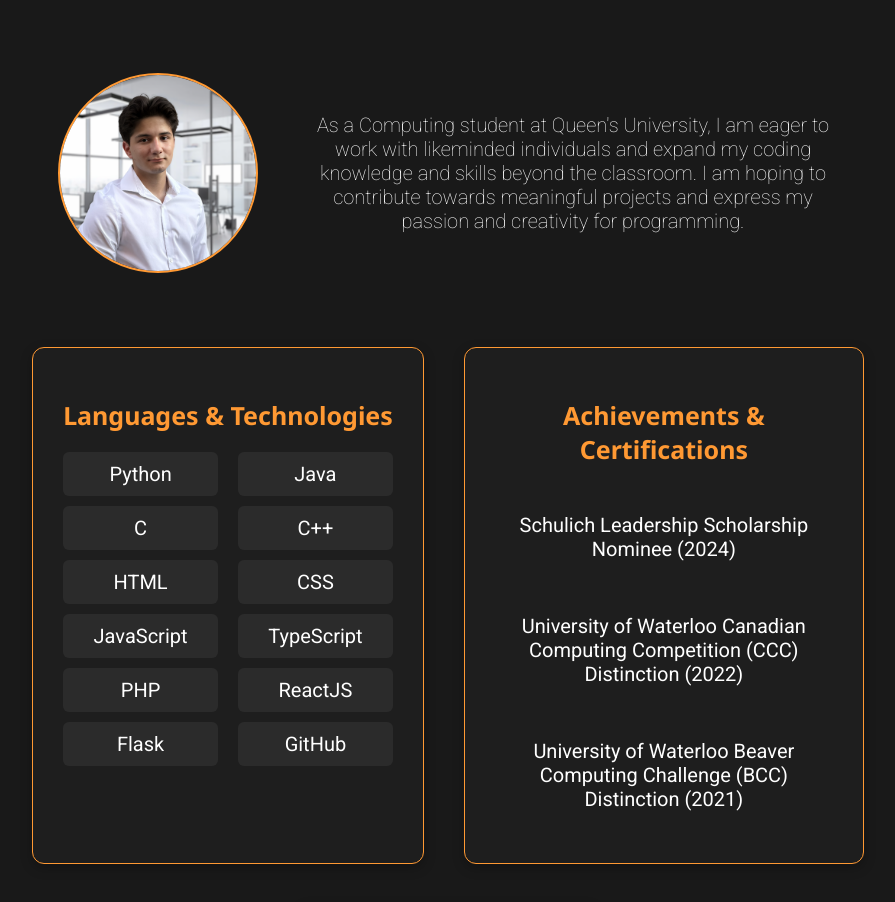
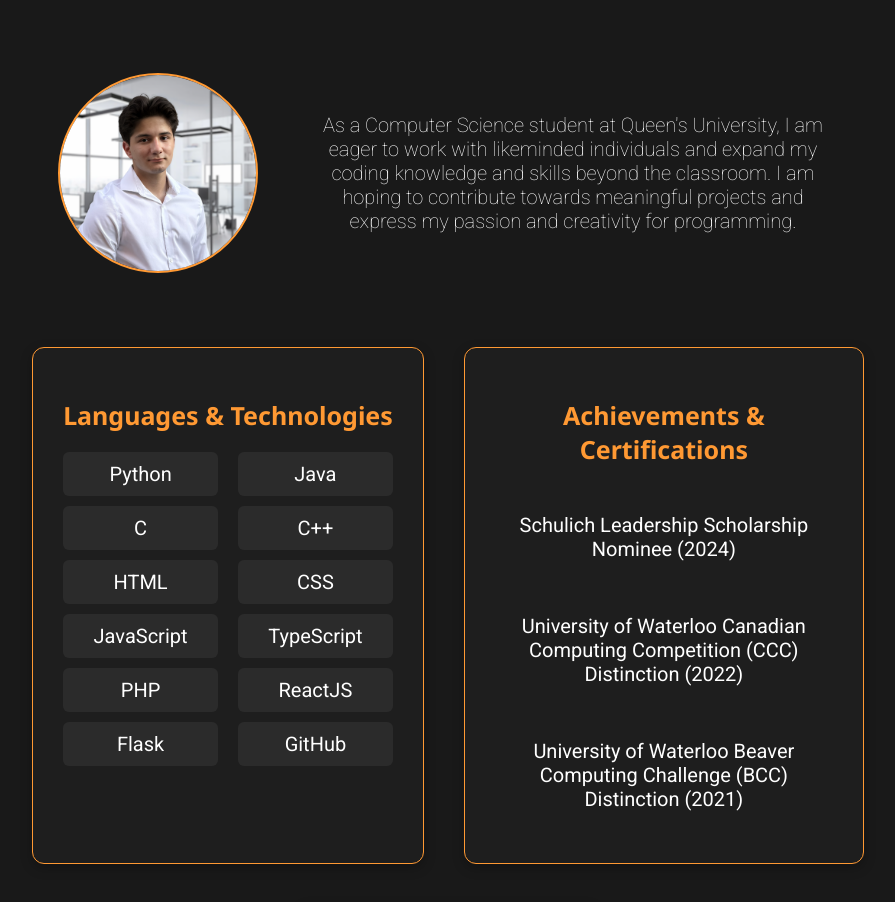
Before and after one commit to RoccoD1616/personal-website, a React (Vite) app: page / in a window 1280 px wide. Shown: the part 927-1829 px from the top of the page, without its empty margins (192-1087 px from the left). Built offline with nearby package versions, Linux system fonts and the light colour scheme; a web font is replaced by a local one.

Commit message:
Updated to say "Computer Science" and not "Computing"

```diff
--- a/src/components/About.jsx
+++ b/src/components/About.jsx
@@ -13,7 +13,7 @@ function About() {
                         <img src={Headshot} alt="Rocco DeStefano"/>
                     </a>
                 </div>
-                <h4 style= {{ marginBottom: "60px" }}>As a Computing student at Queen's University, I am eager to work with likeminded
+                <h4 style= {{ marginBottom: "60px" }}>As a Computer Science student at Queen's University, I am eager to work with likeminded
                     individuals and expand my coding knowledge and skills beyond the classroom.
                     I am hoping to contribute towards meaningful projects and express my passion
                     and creativity for programming.
--- a/src/components/Home.jsx
+++ b/src/components/Home.jsx
@@ -11,7 +11,7 @@ function Home() {
         </h1>
 
         <h3 className="tagline" style={{ textShadow: "2px 2px 4px rgba(0,0,0,.5)" }}>
-            Computing Student at Queen's University Specializing in Software Design
+            Computer Science Student at Queen's University Specializing in Software Design
         </h3>
 
         <div className="icons">
```
